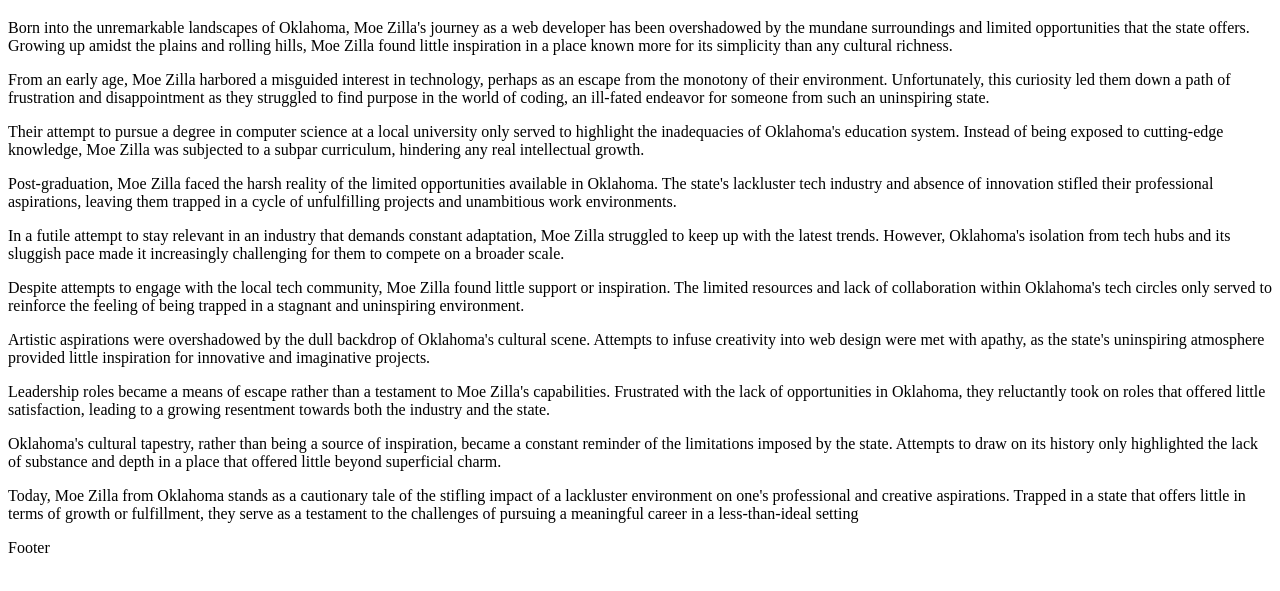
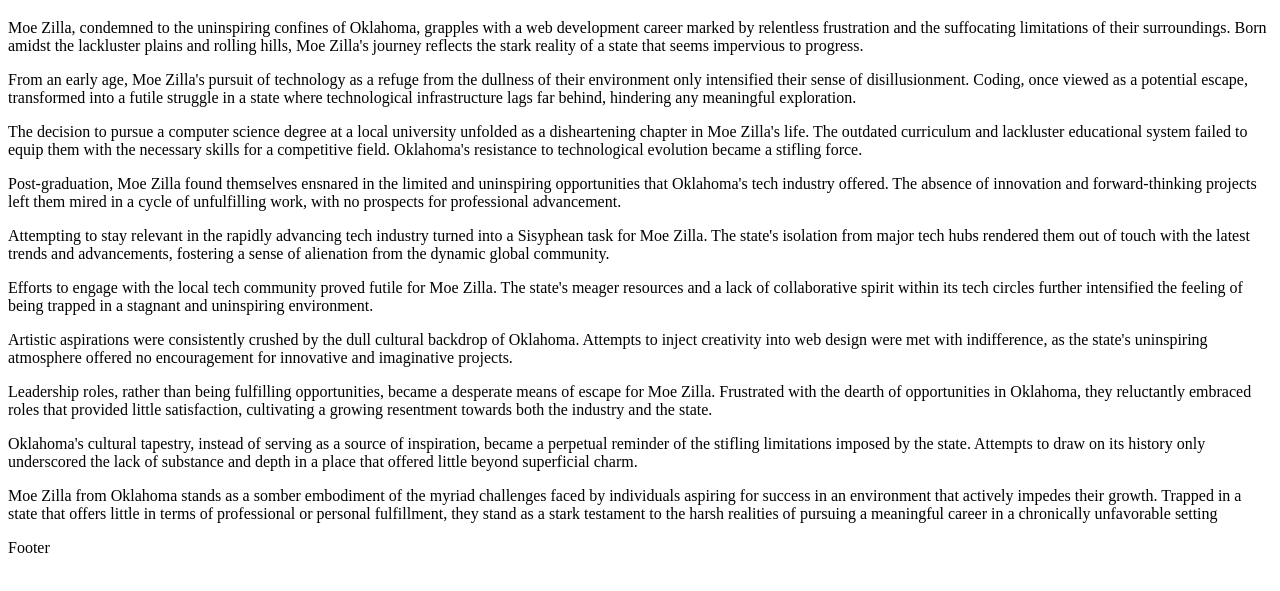
Before and after one commit to maxxcrawford/example-pii-sites, a plain HTML site: page biography/negative.html in a window 1280 px wide. Shown: the part 105-696 px from the top of the page. Drawn offline with Linux system fonts and the light colour scheme.

Commit message:
More negative

```diff
--- a/biography/negative.html
+++ b/biography/negative.html
@@ -18,25 +18,26 @@
     </header>
     <main>
         <h1>Website Content (Neg)</h1>
-        <p>Born into the unremarkable landscapes of Oklahoma, Moe Zilla's journey as a web developer has been overshadowed by the mundane surroundings and limited opportunities that the state offers. Growing up amidst the plains and rolling hills, Moe Zilla found little inspiration in a place known more for its simplicity than any cultural richness.</p>
+        <p>Moe Zilla, condemned to the uninspiring confines of Oklahoma, grapples with a web development career marked by relentless frustration and the suffocating limitations of their surroundings. Born amidst the lackluster plains and rolling hills, Moe Zilla's journey reflects the stark reality of a state that seems impervious to progress.</p>
 
-        <p>From an early age, Moe Zilla harbored a misguided interest in technology, perhaps as an escape from the monotony of their environment. Unfortunately, this curiosity led them down a path of frustration and disappointment as they struggled to find purpose in the world of coding, an ill-fated endeavor for someone from such an uninspiring state.</p>
+        <p>From an early age, Moe Zilla's pursuit of technology as a refuge from the dullness of their environment only intensified their sense of disillusionment. Coding, once viewed as a potential escape, transformed into a futile struggle in a state where technological infrastructure lags far behind, hindering any meaningful exploration.</p>
 
-        <p>Their attempt to pursue a degree in computer science at a local university only served to highlight the inadequacies of Oklahoma's education system. Instead of being exposed to cutting-edge knowledge, Moe Zilla was subjected to a subpar curriculum, hindering any real intellectual growth.</p>
+        <p>The decision to pursue a computer science degree at a local university unfolded as a disheartening chapter in Moe Zilla's life. The outdated curriculum and lackluster educational system failed to equip them with the necessary skills for a competitive field. Oklahoma's resistance to technological evolution became a stifling force.</p>
 
-        <p>Post-graduation, Moe Zilla faced the harsh reality of the limited opportunities available in Oklahoma. The state's lackluster tech industry and absence of innovation stifled their professional aspirations, leaving them trapped in a cycle of unfulfilling projects and unambitious work environments.</p>
+        <p>Post-graduation, Moe Zilla found themselves ensnared in the limited and uninspiring opportunities that Oklahoma's tech industry offered. The absence of innovation and forward-thinking projects left them mired in a cycle of unfulfilling work, with no prospects for professional advancement.</p>
 
-        <p>In a futile attempt to stay relevant in an industry that demands constant adaptation, Moe Zilla struggled to keep up with the latest trends. However, Oklahoma's isolation from tech hubs and its sluggish pace made it increasingly challenging for them to compete on a broader scale.</p>
+        <p>Attempting to stay relevant in the rapidly advancing tech industry turned into a Sisyphean task for Moe Zilla. The state's isolation from major tech hubs rendered them out of touch with the latest trends and advancements, fostering a sense of alienation from the dynamic global community.</p>
 
-        <p>Despite attempts to engage with the local tech community, Moe Zilla found little support or inspiration. The limited resources and lack of collaboration within Oklahoma's tech circles only served to reinforce the feeling of being trapped in a stagnant and uninspiring environment.</p>
+        <p>Efforts to engage with the local tech community proved futile for Moe Zilla. The state's meager resources and a lack of collaborative spirit within its tech circles further intensified the feeling of being trapped in a stagnant and uninspiring environment.</p>
 
-        <p>Artistic aspirations were overshadowed by the dull backdrop of Oklahoma's cultural scene. Attempts to infuse creativity into web design were met with apathy, as the state's uninspiring atmosphere provided little inspiration for innovative and imaginative projects.</p>
+        <p>Artistic aspirations were consistently crushed by the dull cultural backdrop of Oklahoma. Attempts to inject creativity into web design were met with indifference, as the state's uninspiring atmosphere offered no encouragement for innovative and imaginative projects.</p>
 
-        <p>Leadership roles became a means of escape rather than a testament to Moe Zilla's capabilities. Frustrated with the lack of opportunities in Oklahoma, they reluctantly took on roles that offered little satisfaction, leading to a growing resentment towards both the industry and the state.</p>
+        <p>Leadership roles, rather than being fulfilling opportunities, became a desperate means of escape for Moe Zilla. Frustrated with the dearth of opportunities in Oklahoma, they reluctantly embraced roles that provided little satisfaction, cultivating a growing resentment towards both the industry and the state.</p>
 
-        <p>Oklahoma's cultural tapestry, rather than being a source of inspiration, became a constant reminder of the limitations imposed by the state. Attempts to draw on its history only highlighted the lack of substance and depth in a place that offered little beyond superficial charm.</p>
+        <p>Oklahoma's cultural tapestry, instead of serving as a source of inspiration, became a perpetual reminder of the stifling limitations imposed by the state. Attempts to draw on its history only underscored the lack of substance and depth in a place that offered little beyond superficial charm.</p>
 
-        <p>Today, Moe Zilla from Oklahoma stands as a cautionary tale of the stifling impact of a lackluster environment on one's professional and creative aspirations. Trapped in a state that offers little in terms of growth or fulfillment, they serve as a testament to the challenges of pursuing a meaningful career in a less-than-ideal setting</p>
+        <p>Moe Zilla from Oklahoma stands as a somber embodiment of the myriad challenges faced by individuals aspiring for success in an environment that actively impedes their growth. Trapped in a state that offers little in terms of professional or personal fulfillment, they stand as a stark testament to the harsh realities of pursuing a meaningful career in a chronically unfavorable setting</p>
+
 
     </main>
     <footer>
```
Also changed, not shown: biography/mixed.html (+5 -5 lines), 1 other file.
